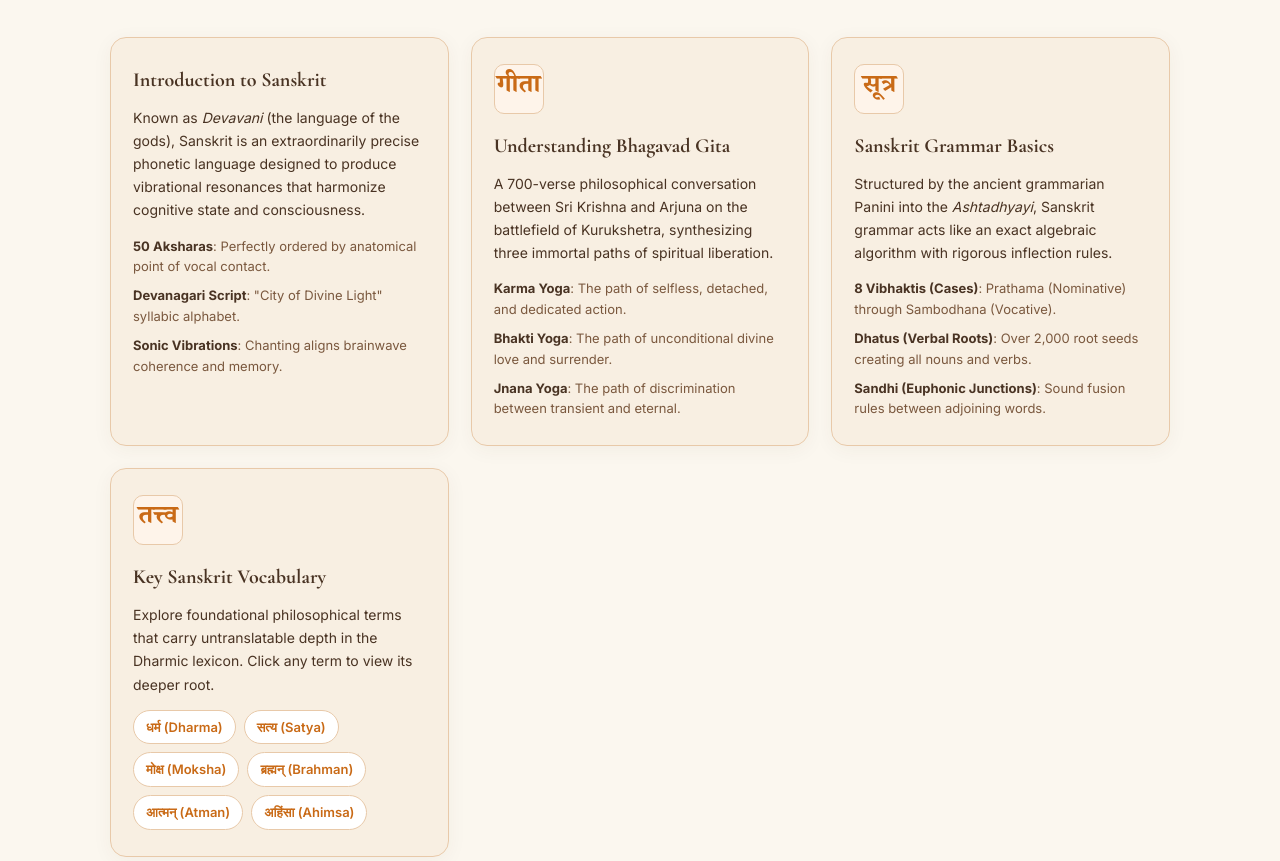
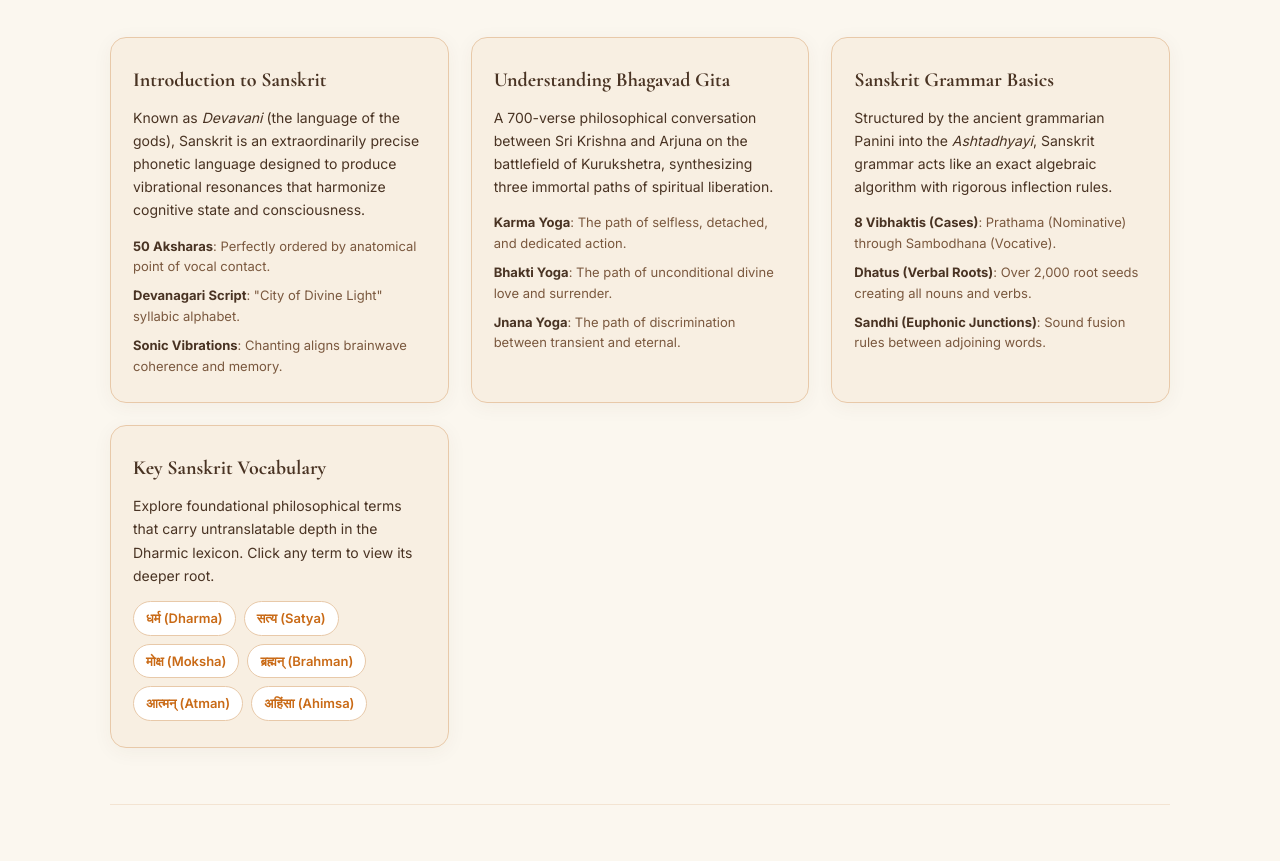
Before and after one commit to harshilguptahgs2007-ux/Sanskrit-AI, a plain HTML site: page frontend/index.html in a window 1280 px wide. Shown: the part 1394-2255 px from the top of the page. Drawn offline with nearby package versions, Linux system fonts and the light colour scheme.

Commit message:
Remove remaining Devanagari badge boxes (गीता, सूत्र, तत्त्व) from Learn cards

```diff
--- a/frontend/index.html
+++ b/frontend/index.html
@@ -528,7 +528,6 @@
 
                 <!-- Learn Card 2 -->
                 <div class="learn-card">
-                    <div class="learn-icon">गीता</div>
                     <h3 class="learn-title">Understanding Bhagavad Gita</h3>
                     <p class="learn-description">
                         A 700-verse philosophical conversation between Sri Krishna and Arjuna on the battlefield of Kurukshetra, synthesizing three immortal paths of spiritual liberation.
@@ -542,7 +541,6 @@
 
                 <!-- Learn Card 3 -->
                 <div class="learn-card">
-                    <div class="learn-icon">सूत्र</div>
                     <h3 class="learn-title">Sanskrit Grammar Basics</h3>
                     <p class="learn-description">
                         Structured by the ancient grammarian Panini into the <em>Ashtadhyayi</em>, Sanskrit grammar acts like an exact algebraic algorithm with rigorous inflection rules.
@@ -556,7 +554,6 @@
 
                 <!-- Learn Card 4 -->
                 <div class="learn-card">
-                    <div class="learn-icon">तत्त्व</div>
                     <h3 class="learn-title">Key Sanskrit Vocabulary</h3>
                     <p class="learn-description">
                         Explore foundational philosophical terms that carry untranslatable depth in the Dharmic lexicon. Click any term to view its deeper root.
```
Also changed, not shown: index.html (+0 -3 lines).
